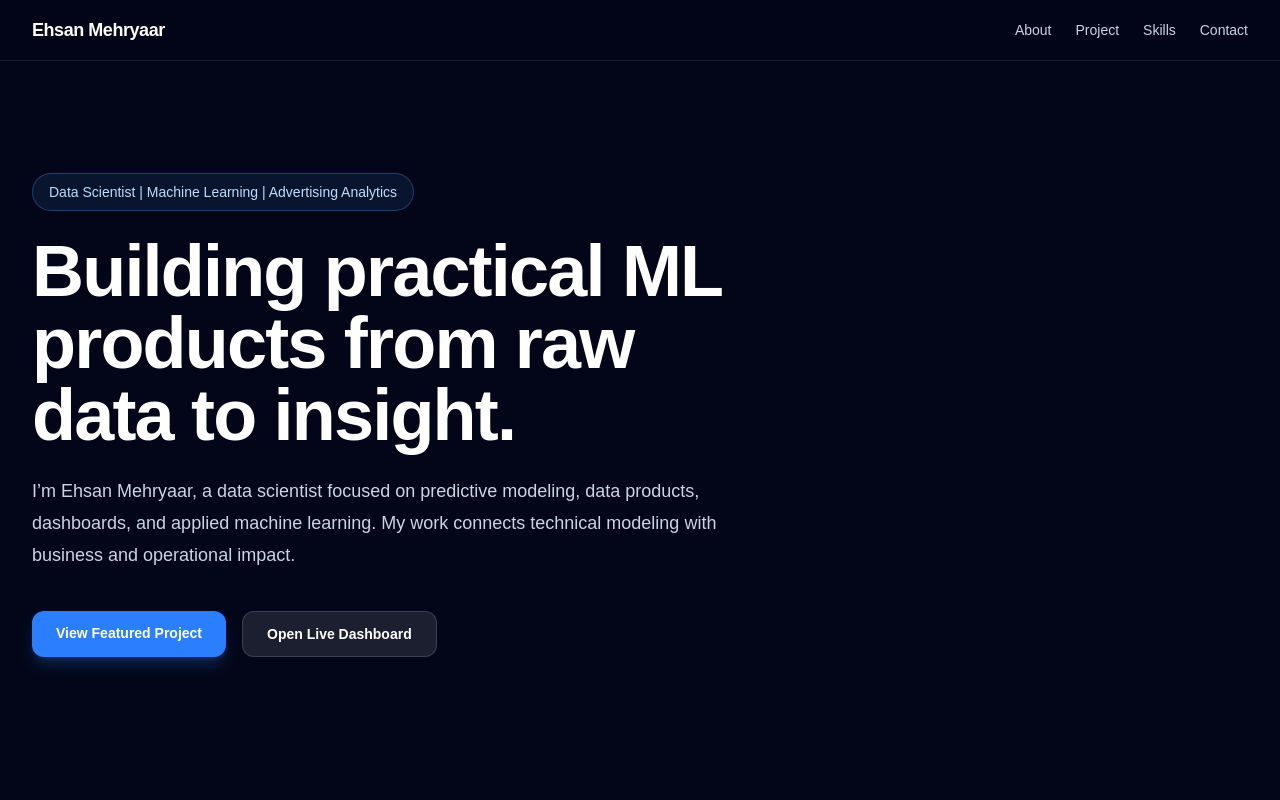
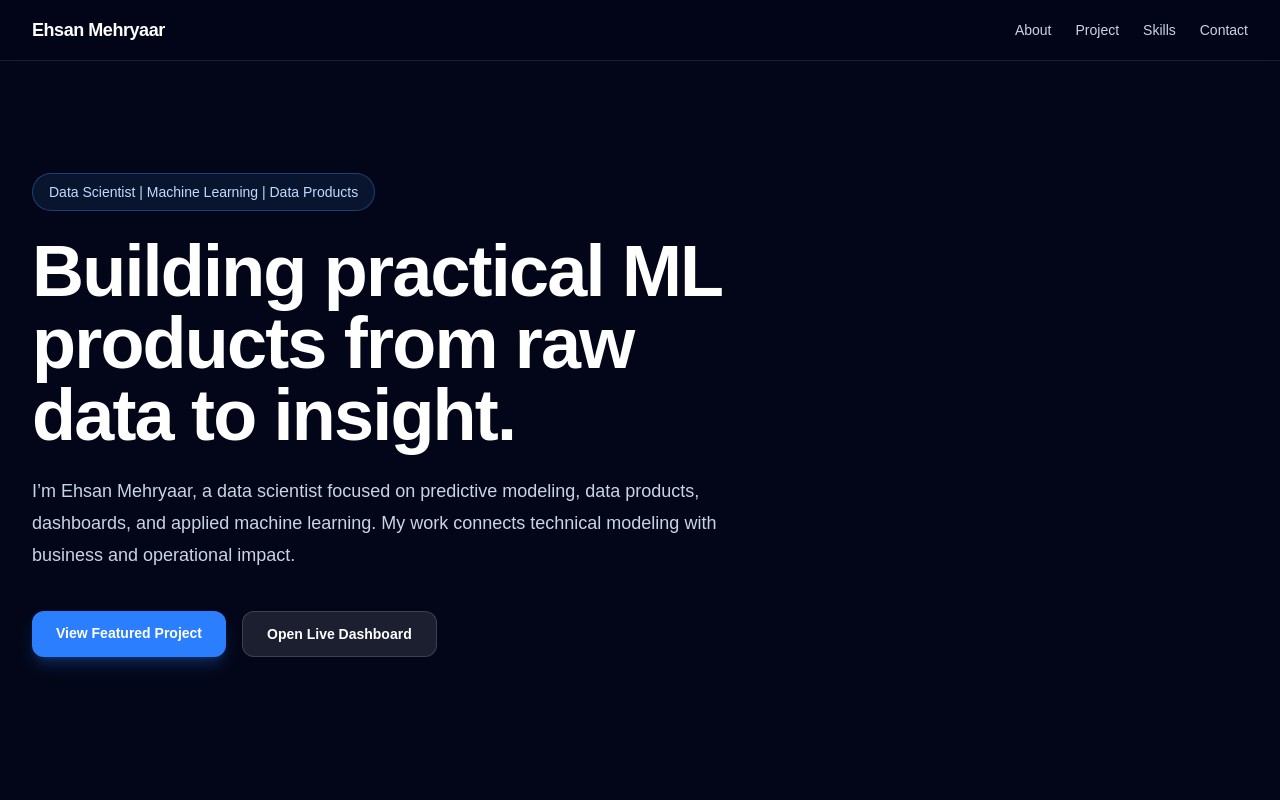
Before and after one commit to EhsanMehryaar/ehsan-portfolio, a Next.js app: page / in a window 1280 px wide. Shown: the top 800 px of the page. Built offline with nearby package versions, Linux system fonts and the light colour scheme.

Commit message:
ad analytics removed

```diff
--- a/app/page.tsx
+++ b/app/page.tsx
@@ -44,7 +44,7 @@ export default function Home() {
       <section className="mx-auto grid max-w-7xl gap-12 px-6 py-20 lg:grid-cols-[1.2fr_0.8fr] lg:px-8 lg:py-28">
         <div>
           <p className="inline-flex rounded-full border border-blue-400/30 bg-blue-400/10 px-4 py-2 text-sm font-medium text-blue-200">
-            Data Scientist | Machine Learning | Advertising Analytics
+            Data Scientist | Machine Learning | Data Products
           </p>
 
           <h1 className="mt-6 max-w-4xl text-5xl font-bold tracking-tight md:text-7xl">
```
